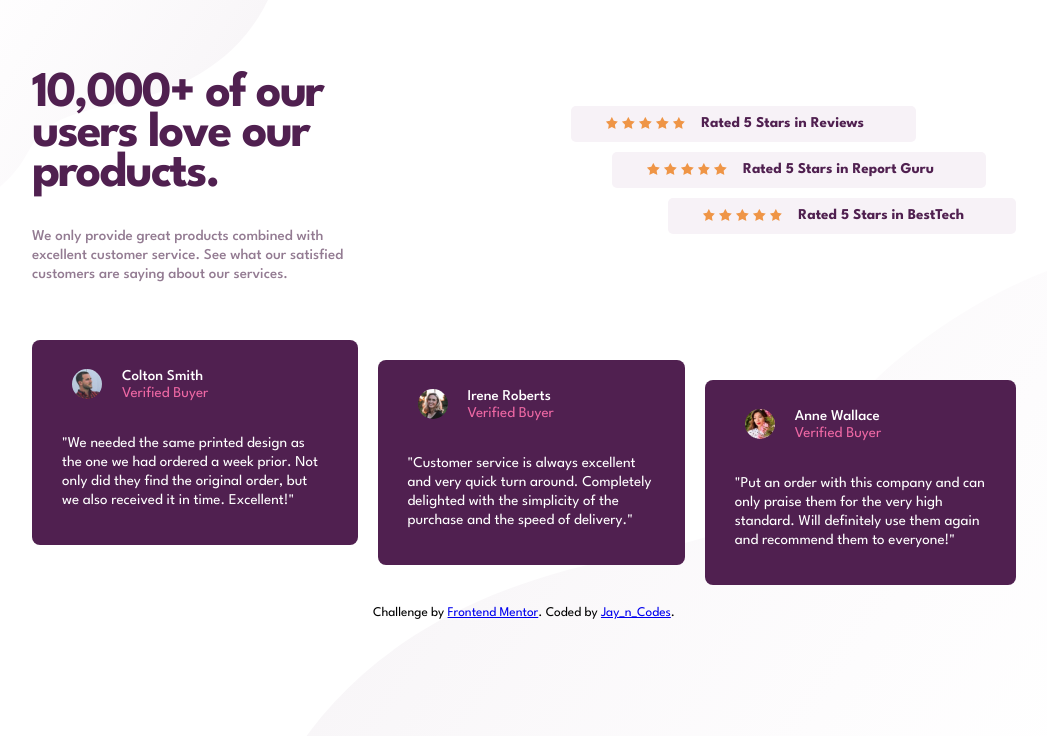
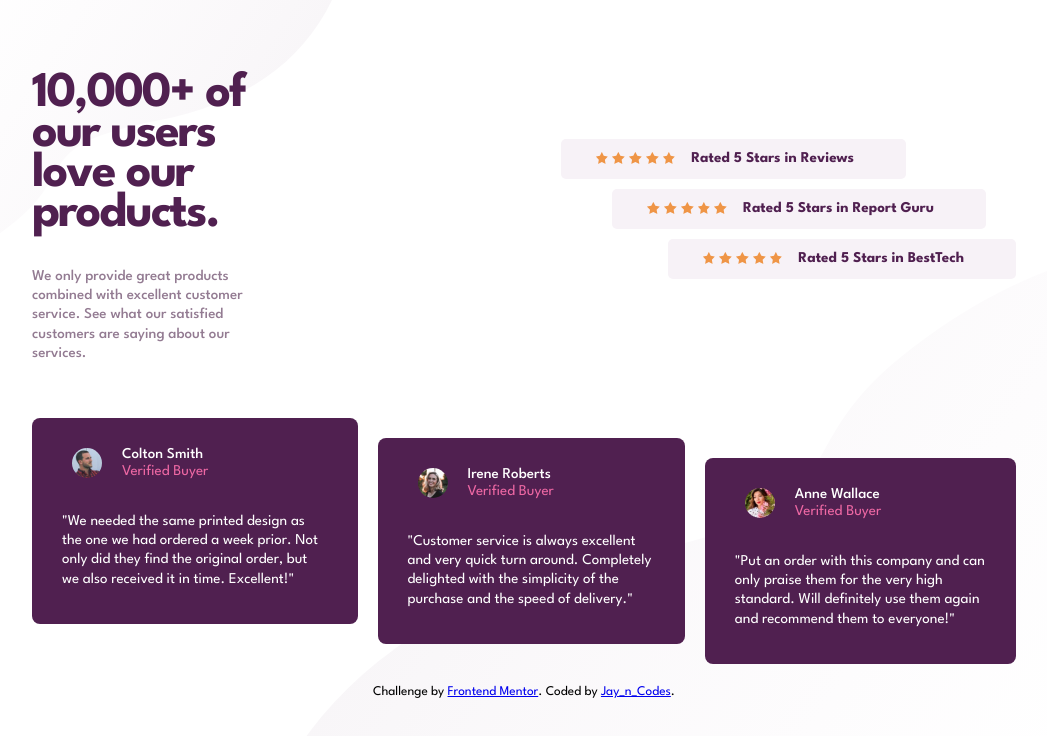
Before and after one commit to EmmyJoel/Social-proof-design, a plain HTML site: page index.html in a window 1280 px wide. Shown: the whole page, without its empty margins (116-1163 px from the left). Drawn offline with Linux system fonts and the light colour scheme.

Commit message:
initial commit

```diff
--- a/style.css
+++ b/style.css
@@ -3,7 +3,7 @@ html {
     scroll-behavior: smooth;
     width: 100%;
     background: url("./images/bg-pattern-top-desktop.svg"), url("./images/bg-pattern-bottom-desktop.svg") fixed;
-    background-size: 30%, 70%;
+    background-size: 35%, 70%;
     background-position: left top, right bottom;
     background-repeat: no-repeat, no-repeat;
     text-align: center;
@@ -50,7 +50,7 @@ p {
 .write-up {
     padding-right: 150px;
     text-align: left;
-    width: 50%;
+    width: 40%;
     box-sizing: border-box;
 }
 
@@ -63,7 +63,7 @@ p {
 .ratings {
     display: flex;
     flex-direction: column;
-    width: 50%;
+    width: 60%;
     justify-content: center;
     align-items: flex-end;
     font-size: 15px;
@@ -73,7 +73,7 @@ p {
     font-weight: 700;
     color: hsl(300, 43%, 22%);
     margin: 5px;
-    padding: 10px 50px 10px 25px;
+    padding: 12px 50px 12px 25px;
     border-radius: 5px;
     background-color: hsl(300, 24%, 96%);
 }
@@ -83,7 +83,7 @@ p {
 }
 
 .top {
-    margin-right: 100px;
+    margin-right: 110px;
 }
 
 .mid {
```
